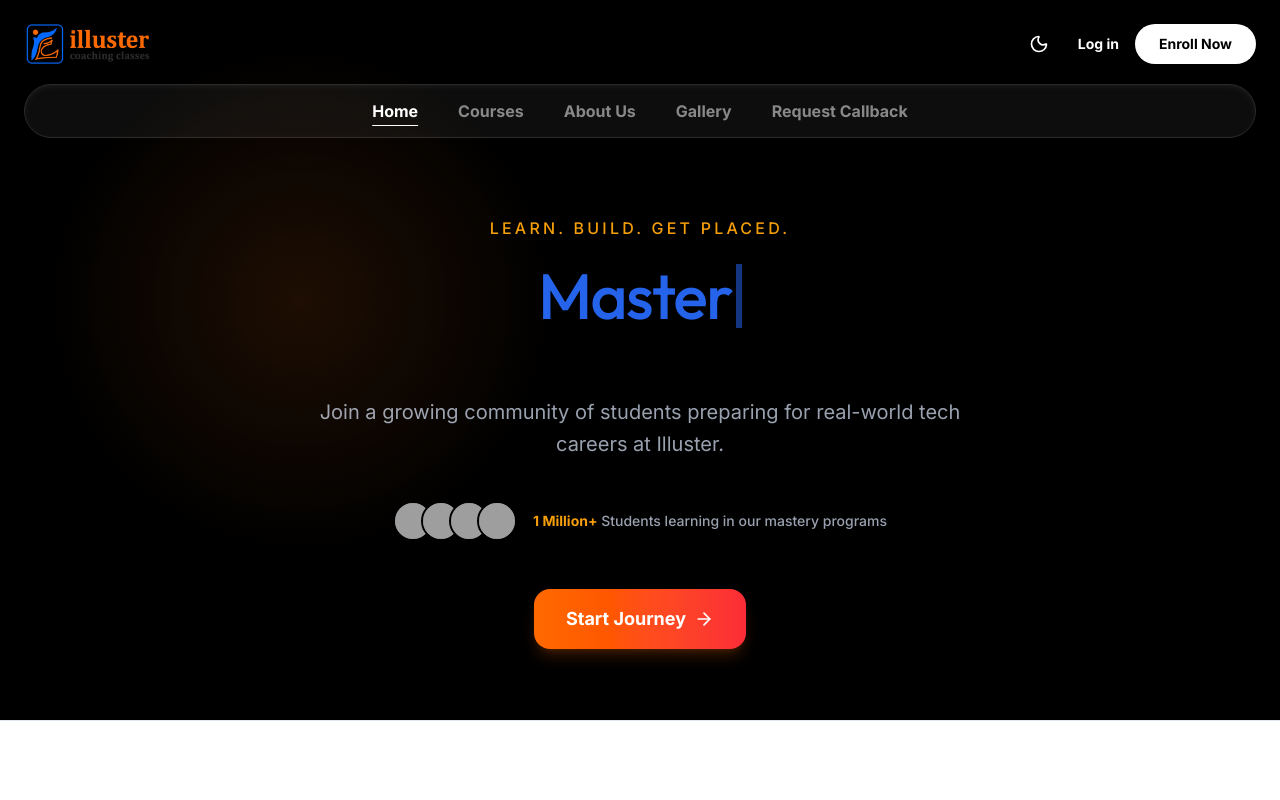
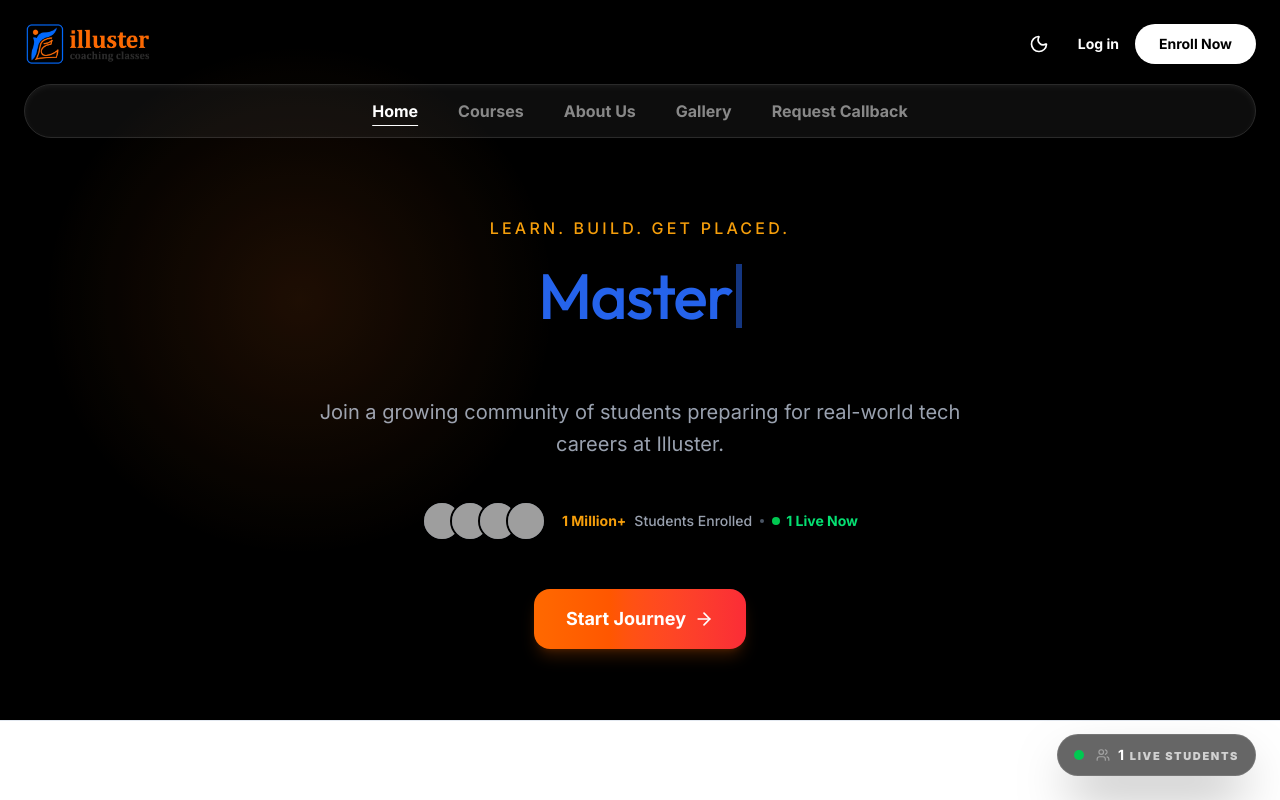
Before and after one commit to mr-vishwakarma/illuster-coaching-classes, a React (Vite) app: page / in a window 1280 px wide. Shown: the top 800 px of the page. Built offline with nearby package versions, Linux system fonts and the light colour scheme; no server answers; the database is empty; grey boxes are pictures that could not be loaded.

Commit message:
feat: Implement real-time traffic tracking with Supabase Presence

```diff
--- a/src/app/App.tsx
+++ b/src/app/App.tsx
@@ -3,6 +3,7 @@ import { BrowserRouter as Router, useLocation } from 'react-router-dom';
 import { AuthProvider } from '../shared/context/AuthContext';
 import { ThemeProvider } from '../shared/context/ThemeContext';
 import MouseFollower from '../shared/components/MouseFollower';
+import { TrafficProvider } from '../shared/context/TrafficContext';
 import AppLayout from './AppLayout';
 import { ToastContainer } from 'react-toastify';
 import 'react-toastify/dist/ReactToastify.css';
@@ -30,12 +31,14 @@ function App() {
   return (
     <ThemeProvider>
       <AuthProvider>
+        <TrafficProvider>
           <Router>
             <ScrollToTop />
             <MouseFollower />
             <AppLayout />
             <ToastContainer position="top-right" autoClose={3000} theme="dark" />
           </Router>
+        </TrafficProvider>
       </AuthProvider>
     </ThemeProvider>
   );
--- a/src/app/AppLayout.tsx
+++ b/src/app/AppLayout.tsx
@@ -2,6 +2,7 @@ import { useLocation } from 'react-router-dom';
 import Navbar from '../shared/components/Navbar';
 import Footer from '../shared/components/Footer';
 import ErrorBoundary from '../shared/components/ErrorBoundary';
+import LiveTrafficBadge from '../shared/components/LiveTrafficBadge';
 import AppRoutes from './routes';
 
 // ─── Layout wrapper with conditional Navbar/Footer ───────────────────────────
@@ -23,6 +24,7 @@ const AppLayout = () => {
         <ErrorBoundary>
           <AppRoutes />
         </ErrorBoundary>
+        <LiveTrafficBadge />
       </main>
       {!hideFooter && <Footer />}
     </div>
--- a/src/features/home/pages/HomePage.tsx
+++ b/src/features/home/pages/HomePage.tsx
@@ -12,8 +12,10 @@ import PerspectiveCarousel from '../../courses/components/PerspectiveCarousel';
 import StickyCardStack from '../../courses/components/StickyCardStack';
 import TestimonialMarquee from '../../testimonials/components/TestimonialMarquee';
 import AnimatedLogoBackground from '../../about/components/AnimatedLogoBackground';
+import { useTraffic } from '../../../shared/context/TrafficContext';
 
 const Home = () => {
+  const { activeUsers } = useTraffic();
   const [isLoading, setIsLoading] = React.useState(true);
   const [liveCourses, setLiveCourses] = React.useState<any[]>([]);
 
@@ -93,8 +95,16 @@ const Home = () => {
                 <div className="w-10 h-10 rounded-full border-2 border-black bg-gray-600 flex items-center justify-center text-xs overflow-hidden"><img src="https://i.pravatar.cc/150?u=3" alt="Student" /></div>
                 <div className="w-10 h-10 rounded-full border-2 border-black bg-gray-600 flex items-center justify-center text-xs overflow-hidden"><img src="https://i.pravatar.cc/150?u=4" alt="Student" /></div>
               </div>
-              <p className="text-sm text-gray-400 font-medium">
-                <span className="text-accent-orange font-bold">1 Million+</span> Students learning in our mastery programs
+              <p className="text-sm text-gray-400 font-medium flex items-center gap-2 flex-wrap">
+                <span className="text-accent-orange font-bold">1 Million+</span> Students Enrolled
+                <span className="hidden sm:block w-1 h-1 rounded-full bg-gray-600"></span>
+                <span className="flex items-center gap-1.5 text-green-400 font-bold">
+                  <span className="relative flex h-2 w-2">
+                    <span className="animate-ping absolute inline-flex h-full w-full rounded-full bg-green-400 opacity-75"></span>
+                    <span className="relative inline-flex rounded-full h-2 w-2 bg-green-500"></span>
+                  </span>
+                  {activeUsers} Live Now
+                </span>
               </p>
             </motion.div>
 
--- /dev/null
+++ b/src/shared/components/LiveTrafficBadge.tsx
@@ -0,0 +1,38 @@
+import { useTraffic } from '../context/TrafficContext';
+import { Users } from 'lucide-react';
+import { motion, AnimatePresence } from 'framer-motion';
+
+const LiveTrafficBadge = () => {
+  const { activeUsers } = useTraffic();
+
+  return (
+    <AnimatePresence>
+      <motion.div
+        initial={{ opacity: 0, y: 20, scale: 0.8 }}
+        animate={{ opacity: 1, y: 0, scale: 1 }}
+        className="fixed bottom-6 right-6 z-[60]"
+      >
+        <div className="flex items-center gap-3 bg-black/60 backdrop-blur-xl border border-white/10 px-4 py-2.5 rounded-2xl shadow-2xl shadow-black/50 group hover:border-[#8a76ff]/50 transition-all duration-300">
+          {/* Pulsing Dot Indicator */}
+          <div className="relative flex h-2.5 w-2.5">
+            <span className="animate-ping absolute inline-flex h-full w-full rounded-full bg-green-400 opacity-75"></span>
+            <span className="relative inline-flex rounded-full h-2.5 w-2.5 bg-green-500"></span>
+          </div>
+
+          <div className="flex items-center gap-2">
+            <Users size={14} className="text-white/40 group-hover:text-[#8a76ff] transition-colors" />
+            <span className="text-[11px] font-black uppercase tracking-[0.15em] text-white/70">
+              <span className="text-white font-bold text-sm mr-1">{activeUsers}</span>
+              Live <span className="hidden sm:inline">Students</span>
+            </span>
+          </div>
+
+          {/* Subtle Glow */}
+          <div className="absolute inset-0 rounded-2xl bg-gradient-to-r from-green-500/0 via-green-500/5 to-green-500/0 opacity-0 group-hover:opacity-100 transition-opacity duration-500 pointer-events-none"></div>
+        </div>
+      </motion.div>
+    </AnimatePresence>
+  );
+};
+
+export default LiveTrafficBadge;
--- /dev/null
+++ b/src/shared/context/TrafficContext.tsx
@@ -0,0 +1,54 @@
+import { createContext, useContext, useEffect, useState } from 'react';
+import { supabase } from '../lib/supabase';
+import { useAuth } from './AuthContext';
+
+interface TrafficContextType {
+  activeUsers: number;
+}
+
+const TrafficContext = createContext<TrafficContextType>({ activeUsers: 0 });
+
+export const TrafficProvider = ({ children }: { children: React.ReactNode }) => {
+  const [activeUsers, setActiveUsers] = useState(1); // Start with 1 (the current user)
+  const { user } = useAuth();
+
+  useEffect(() => {
+    // 1. Initialize the channel
+    const channel = supabase.channel('online-users', {
+      config: {
+        presence: {
+          key: user?.id || 'anonymous-' + Math.random().toString(36).substr(2, 9),
+        },
+      },
+    });
+
+    // 2. Track presence
+    channel
+      .on('presence', { event: 'sync' }, () => {
+        const state = channel.presenceState();
+        // The number of unique keys in the state is the number of active users
+        const count = Object.keys(state).length;
+        setActiveUsers(count);
+      })
+      .subscribe(async (status) => {
+        if (status === 'SUBSCRIBED') {
+          // Track current user's metadata (e.g., online status)
+          await channel.track({
+            online_at: new Date().toISOString(),
+          });
+        }
+      });
+
+    return () => {
+      channel.unsubscribe();
+    };
+  }, [user]);
+
+  return (
+    <TrafficContext.Provider value={{ activeUsers }}>
+      {children}
+    </TrafficContext.Provider>
+  );
+};
+
+export const useTraffic = () => useContext(TrafficContext);
```
Lines whose indentation alone changed are shown as unchanged.
